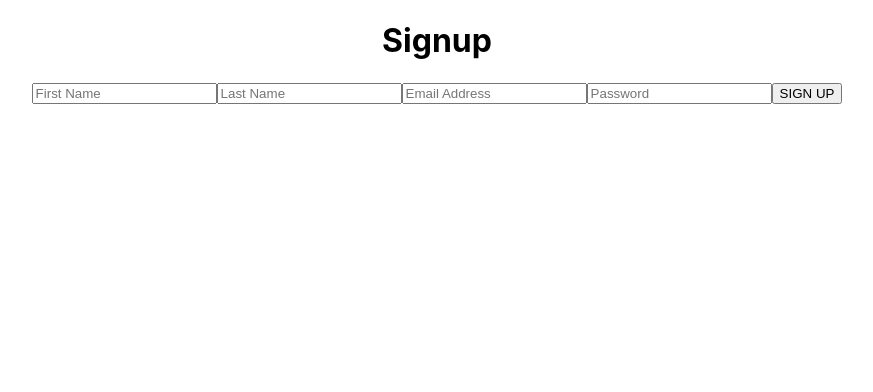
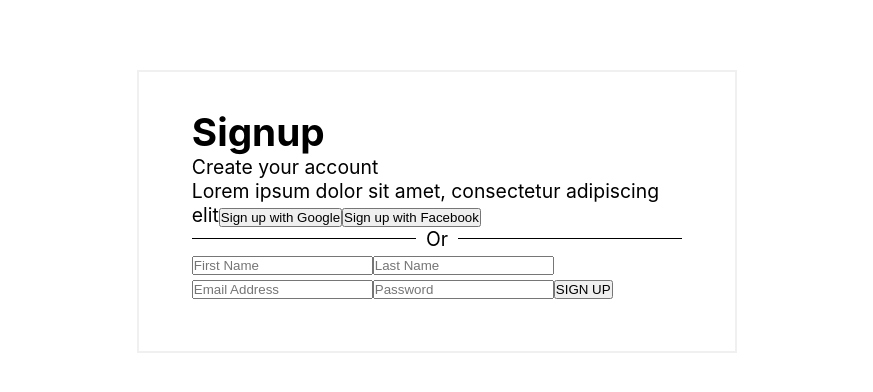
Before and after one commit to zimzamyoyoman/BobbleFrontendAssignment, a React (Create React App) app: page / in a window 1280 px wide. Shown: the top 392 px of the page, without its empty margins (203-1076 px from the left). Built offline with nearby package versions, Linux system fonts and the light colour scheme.

Commit message:
Add Basic Styling and Remaining Fields

```diff
--- a/src/App.js
+++ b/src/App.js
@@ -4,7 +4,7 @@ import './App.css';
 
 function App() {
   return (
-    <div className="App">
+    <div>
       <SignupForm />
     </div>
   );
--- /dev/null
+++ b/src/Divider.css
@@ -0,0 +1,13 @@
+.container{
+  display: flex;
+  align-items: center;
+}
+
+.border{
+  border-bottom: 1px solid black;
+  width: 100%;
+}
+
+.content {
+  padding: 0 10px 0 10px;
+}
--- a/src/SignupForm.css
+++ b/src/SignupForm.css
@@ -0,0 +1,8 @@
+.SignupBox {
+    margin: 4rem auto;
+    padding: 2rem 3rem 3rem;
+    max-width: 600px;
+    background: #ffffff;
+    border: solid 2px #F0F0F0;
+    overflow: hidden;
+}
--- a/src/SignupForm.js
+++ b/src/SignupForm.js
@@ -1,4 +1,18 @@
 import React, { Component } from 'react';
+import "./SignupForm.css";
+import "./Divider.css"
+
+const Divider = ({ children }) => {
+    return (
+        <div className="container">
+            <div className="border" />
+            <span className="content">
+                {children}
+            </span>
+            <div className="border" />
+        </div>
+    );
+};
 
 class SignupForm extends Component {
     constructor(props) {
@@ -19,8 +33,18 @@ class SignupForm extends Component {
     render() {
         return (
             <div>
-                <h1> Signup </h1>
-                <form onSubmit={this.handleSubmit}>
+                <form onSubmit={this.handleSubmit} className="SignupBox">
+
+                    <h1> Signup </h1>
+
+                    <p> Create your account</p>
+                    Lorem ipsum dolor sit amet, consectetur adipiscing elit
+
+                    <button> Sign up with Google </button>
+                    <button> Sign up with Facebook </button>
+
+                    <Divider>Or</Divider>
+
                     <input
                         type="text"
                         name="firstname"
--- a/src/index.css
+++ b/src/index.css
@@ -1,5 +1,13 @@
+* {
+  margin: 0;
+  padding: 0;
+  box-sizing: border-box;
+}
+
+html,
 body {
-  margin: 0;
+  font-size: 1.1rem;
+  height: 100%;
   font-family: -apple-system, BlinkMacSystemFont, 'Segoe UI', 'Roboto', 'Oxygen',
     'Ubuntu', 'Cantarell', 'Fira Sans', 'Droid Sans', 'Helvetica Neue',
     sans-serif;
```
